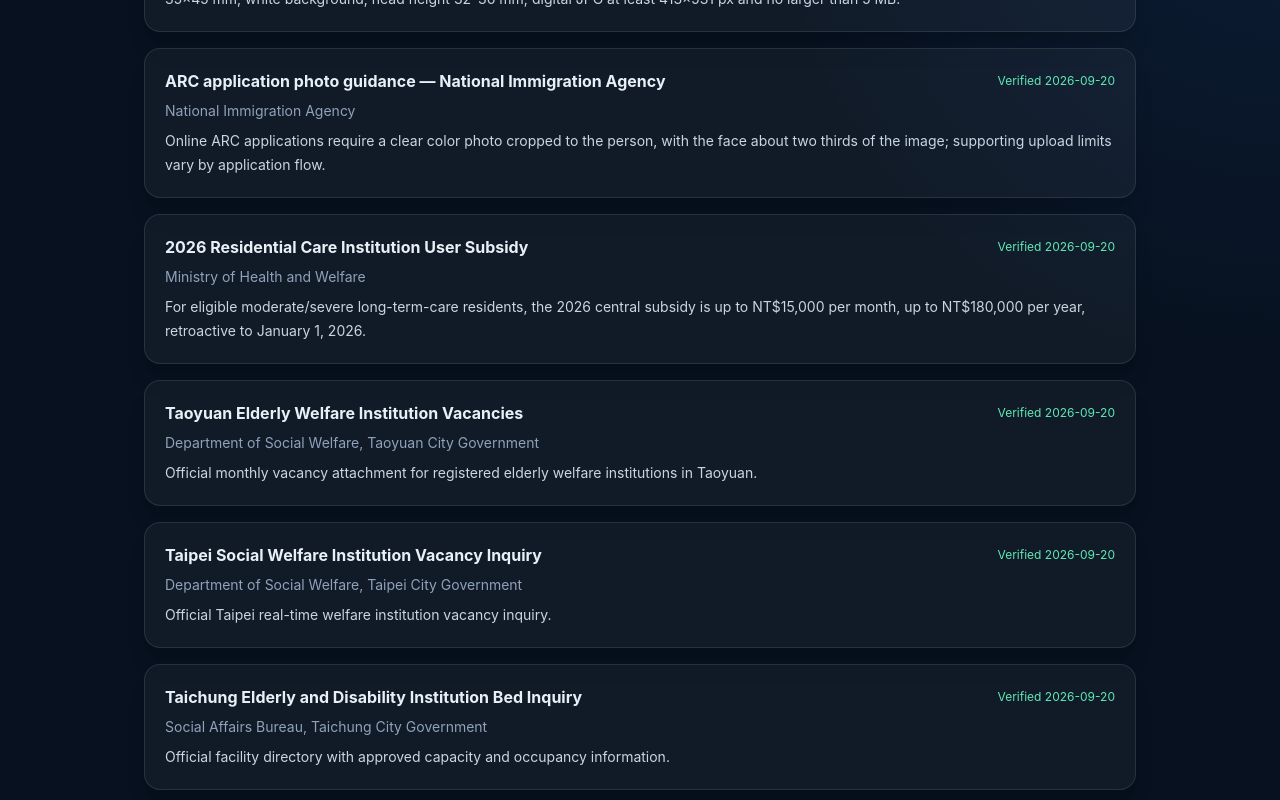
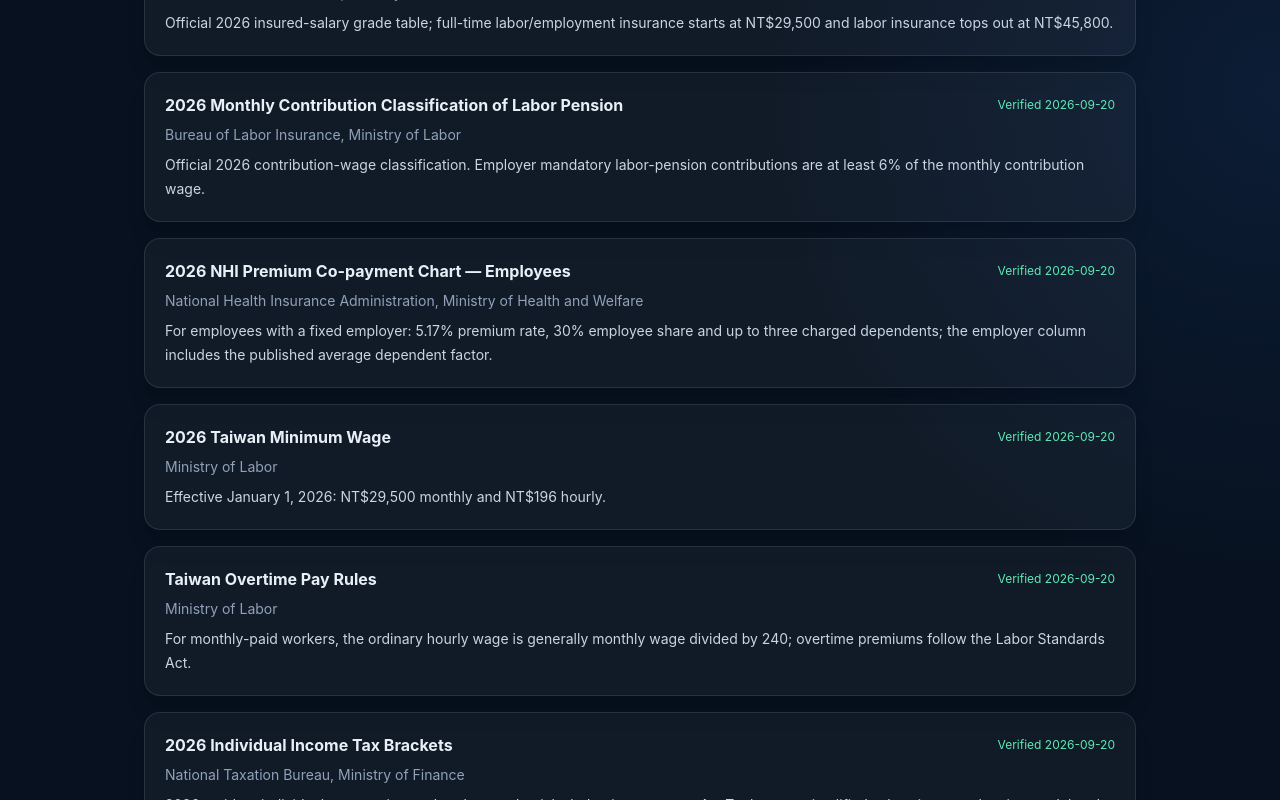
Before and after one commit to KanwarAfaq/anytool-online, a React (Vite) app: page /sources in a window 1280 px wide. Shown: the part 540-1340 px from the top of the page. Built offline with nearby package versions, Linux system fonts and the light colour scheme.

Commit message:
Add official sources for all regulated Taiwan calculators

```diff
--- a/src/data/officialSources.js
+++ b/src/data/officialSources.js
@@ -1,4 +1,54 @@
 export const officialSources = {
+
+  laborInsurance2026: {
+    title: '2026 Labor / Employment Insurance Premium Rules',
+    authority: 'Bureau of Labor Insurance, Ministry of Labor',
+    url: 'https://www.bli.gov.tw/en/0011816.html',
+    verified: '2026-09-20',
+    summary: 'Labor insurance premium rate is 11.5% from 2025; employment insurance is 1%. Premiums are based on the applicable insured-salary grade and allocation ratio.'
+  },
+  laborInsuranceGrades2026: {
+    title: '2026 Table of Grades of Labor Insurance Salary',
+    authority: 'Bureau of Labor Insurance, Ministry of Labor',
+    url: 'https://www.bli.gov.tw/en/0013254.html',
+    verified: '2026-09-20',
+    summary: 'Official 2026 insured-salary grade table; full-time labor/employment insurance starts at NT$29,500 and labor insurance tops out at NT$45,800.'
+  },
+  laborPension2026: {
+    title: '2026 Monthly Contribution Classification of Labor Pension',
+    authority: 'Bureau of Labor Insurance, Ministry of Labor',
+    url: 'https://www.bli.gov.tw/en/0011273.html',
+    verified: '2026-09-20',
+    summary: 'Official 2026 contribution-wage classification. Employer mandatory labor-pension contributions are at least 6% of the monthly contribution wage.'
+  },
+  nhi2026: {
+    title: '2026 NHI Premium Co-payment Chart — Employees',
+    authority: 'National Health Insurance Administration, Ministry of Health and Welfare',
+    url: 'https://www.nhi.gov.tw/en/cp-19434-822cf-64-2.html',
+    verified: '2026-09-20',
+    summary: 'For employees with a fixed employer: 5.17% premium rate, 30% employee share and up to three charged dependents; the employer column includes the published average dependent factor.'
+  },
+  minimumWage2026: {
+    title: '2026 Taiwan Minimum Wage',
+    authority: 'Ministry of Labor',
+    url: 'https://www.mol.gov.tw/1607/28162/28166/28180/28182/28188/29025/',
+    verified: '2026-09-20',
+    summary: 'Effective January 1, 2026: NT$29,500 monthly and NT$196 hourly.'
+  },
+  overtimeRules: {
+    title: 'Taiwan Overtime Pay Rules',
+    authority: 'Ministry of Labor',
+    url: 'https://www.mol.gov.tw/1607/28162/28166/28180/28182/28188/29026',
+    verified: '2026-09-20',
+    summary: 'For monthly-paid workers, the ordinary hourly wage is generally monthly wage divided by 240; overtime premiums follow the Labor Standards Act.'
+  },
+  incomeTax2026: {
+    title: '2026 Individual Income Tax Brackets',
+    authority: 'National Taxation Bureau, Ministry of Finance',
+    url: 'https://www.ntbt.gov.tw/multiplehtml/1b82b380e1a34de9afd204d39b007db2',
+    verified: '2026-09-20',
+    summary: '2026 resident individual progressive tax brackets and quick-deduction amounts. AnyTool uses a simplified salary-income planning model and does not replace a tax return.'
+  },
   taiwanPassport: {
     title: 'Taiwan Passport Photo Specifications — BOCA',
     authority: 'Bureau of Consular Affairs, Ministry of Foreign Affairs',
@@ -71,3 +121,16 @@
   { city:'Yilan', key:'yilanBeds', live:true, integrated:false },
   { city:'New Taipei', key:'newTaipeiFacilities', live:false, integrated:false },
 ]
+
+
+export const toolSourceKeys = {
+  'take-home-pay': ['laborInsurance2026','laborInsuranceGrades2026','nhi2026','incomeTax2026'],
+  'labor-insurance': ['laborInsurance2026','laborInsuranceGrades2026'],
+  'nhi': ['nhi2026'],
+  'income-tax': ['incomeTax2026'],
+  'overtime-pay': ['overtimeRules'],
+  'minimum-wage': ['minimumWage2026'],
+  'employer-cost': ['laborInsurance2026','laborInsuranceGrades2026','nhi2026','laborPension2026'],
+  'taiwan-id-photo': ['taiwanPassport','taiwanIdPhoto','arcPhoto'],
+  'taiwan-elder-care': ['elderSubsidy2026','taoyuanBeds','taipeiBeds','taichungBeds','yilanBeds','newTaipeiFacilities'],
+}
```
